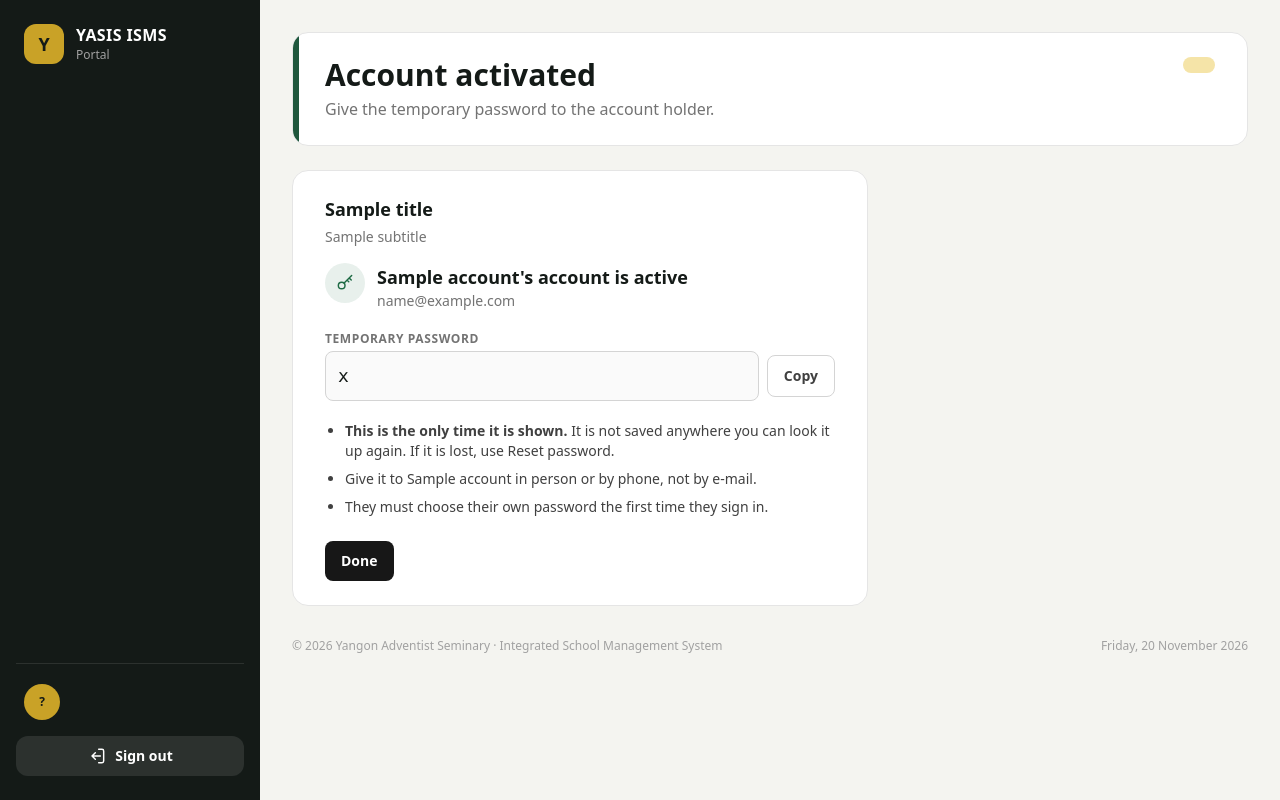
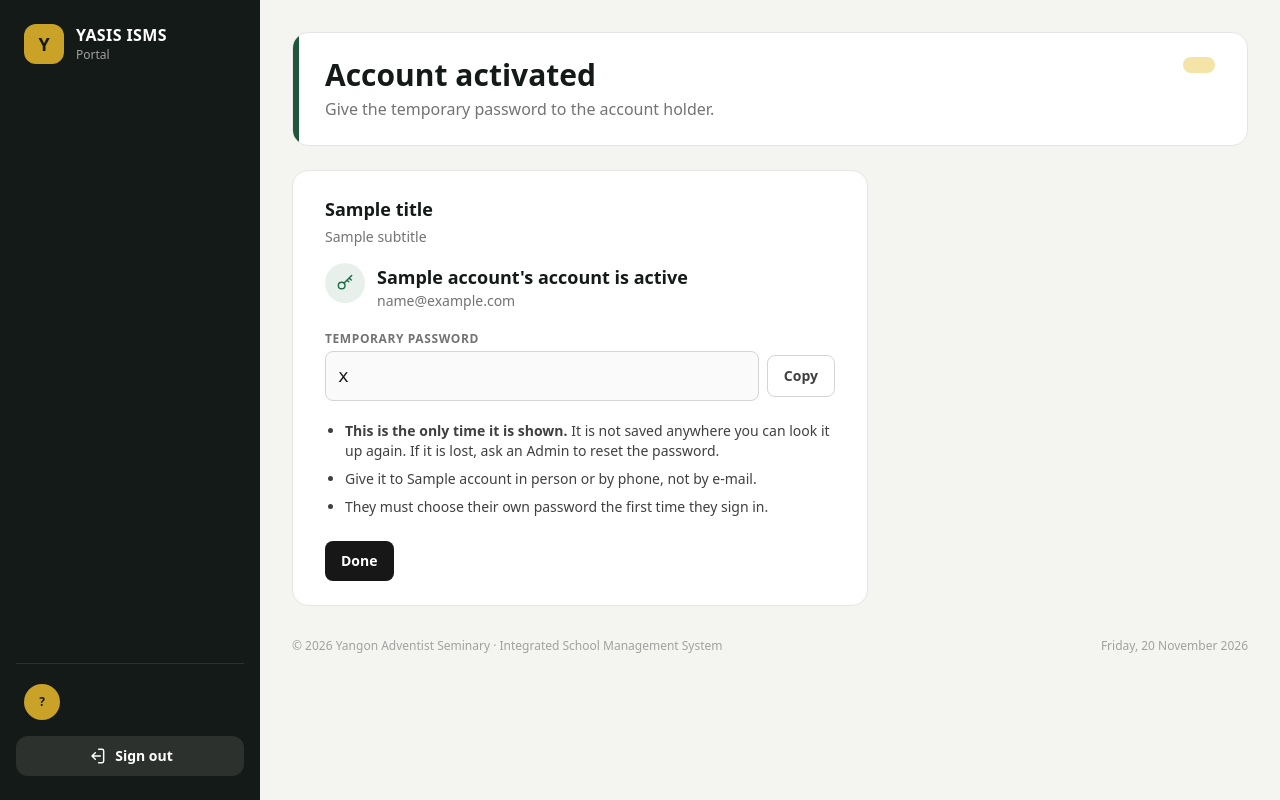
Before and after one commit to MaC8O/yasis, a Laravel app: template resources/views/accounts/activated.blade.php in a window 1280 px wide. Run offline with Laravel 12, Linux system fonts and the light colour scheme; the template is opened without the code that fills it: most values are stand-ins (such as "Sample title", 1, 10 or a date in 2020); style sheets or scripts are compiled from the project's sources; parts of the project's set-up code (start-up, migrations or seed data) failed here and were passed over.

Commit message:
Activated page: Registrar is told to ask an Admin if the password is lost
The page told everyone to "use Reset password", but only the Admin has that
action. The Registrar now sees "ask an Admin to reset the password"; the Admin
wording is unchanged. Test covers both roles.

Co-Authored-By: Claude Opus 5.5 <noreply@anthropic.com>

```diff
--- a/resources/views/accounts/activated.blade.php
+++ b/resources/views/accounts/activated.blade.php
@@ -29,7 +29,14 @@
         </div>
 
         <ul class="mt-5 space-y-2 text-sm text-neutral-700 list-disc pl-5">
-            <li><span class="font-semibold">This is the only time it is shown.</span> It is not saved anywhere you can look it up again. If it is lost, use Reset password.</li>
+            {{-- Only the Admin has Reset password; the Registrar has to ask one. --}}
+            <li><span class="font-semibold">This is the only time it is shown.</span> It is not saved anywhere you can look it up again.
+                @if ($layoutRole === 'admin')
+                    If it is lost, use Reset password.
+                @else
+                    If it is lost, ask an Admin to reset the password.
+                @endif
+            </li>
             <li>Give it to {{ $account->name }} in person or by phone, not by e-mail.</li>
             <li>They must choose their own password the first time they sign in.</li>
         </ul>
```
Also changed, not shown: tests/Feature/AccountActivationTest.php (+16 -0 lines).
